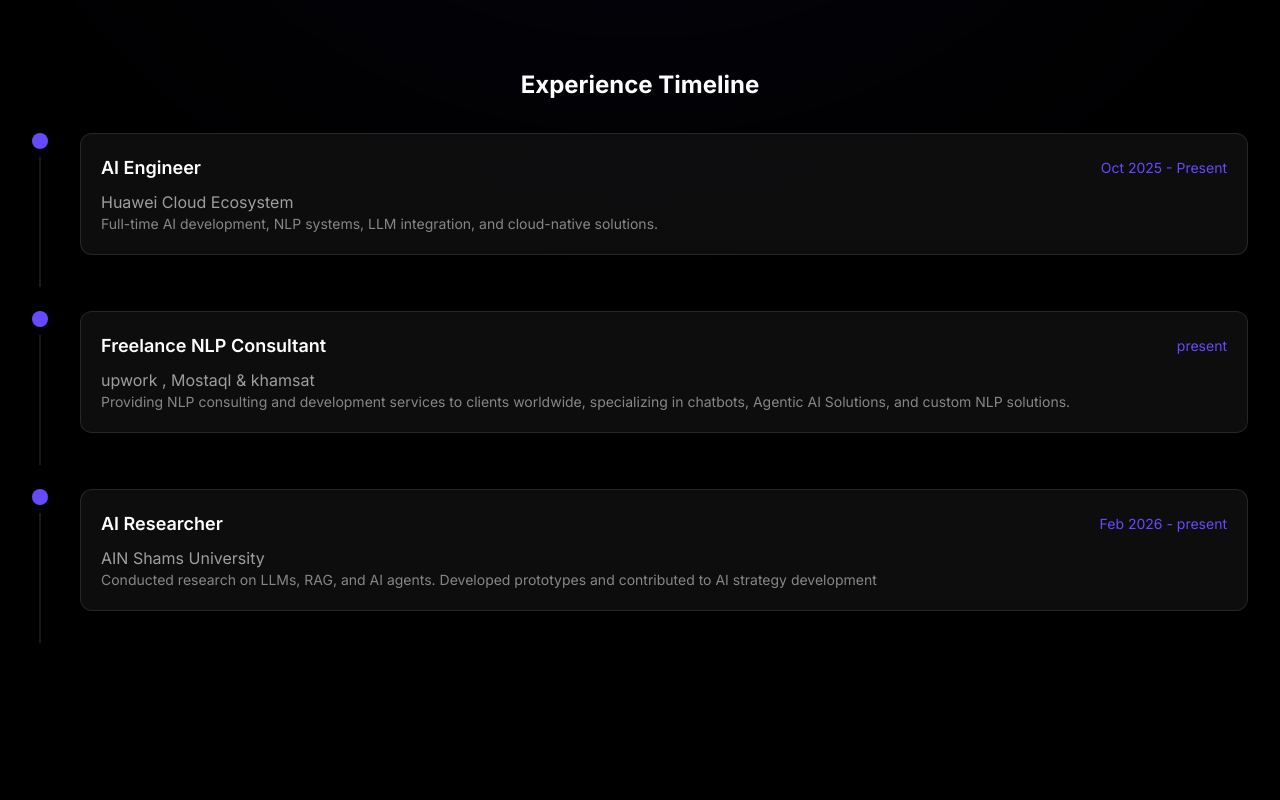
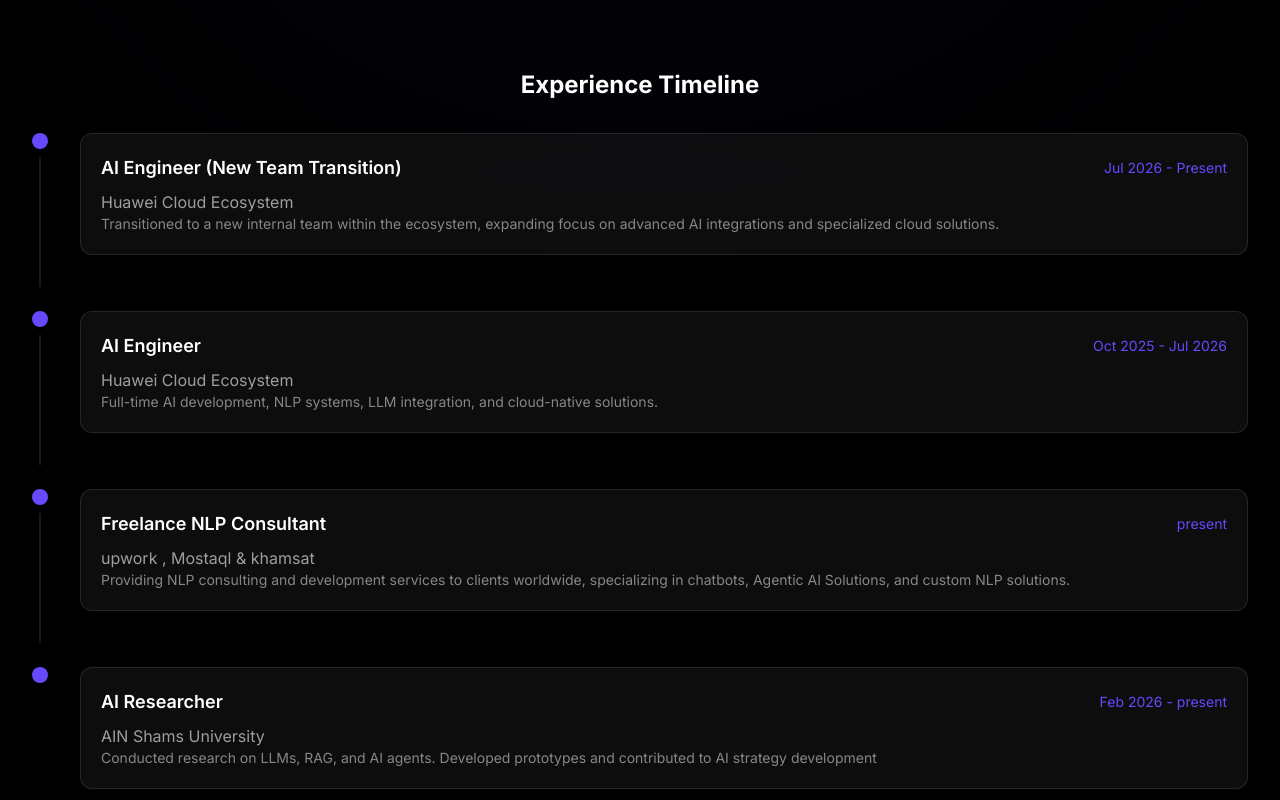
Before and after one commit to MO7AMED3TWAN/3twan, a React (Vite) app: page / in a window 1280 px wide. Shown: the part 2560-3360 px from the top of the page. Built offline with nearby package versions, Linux system fonts and the light colour scheme.

Commit message:
Update Position

```diff
--- a/src/App.tsx
+++ b/src/App.tsx
@@ -477,9 +477,15 @@
           <div className="space-y-6">
             {[
               {
+                role: 'AI Engineer (New Team Transition)',
+                company: 'Huawei Cloud Ecosystem',
+                period: 'Jul 2026 - Present',
+                description: 'Transitioned to a new internal team within the ecosystem, expanding focus on advanced AI integrations and specialized cloud solutions.',
+              },
+              {
                 role: 'AI Engineer',
                 company: 'Huawei Cloud Ecosystem',
-                period: 'Oct 2025 - Present',
+                period: 'Oct 2025 - Jul 2026',
                 description: 'Full-time AI development, NLP systems, LLM integration, and cloud-native solutions.',
               },
               {
```
